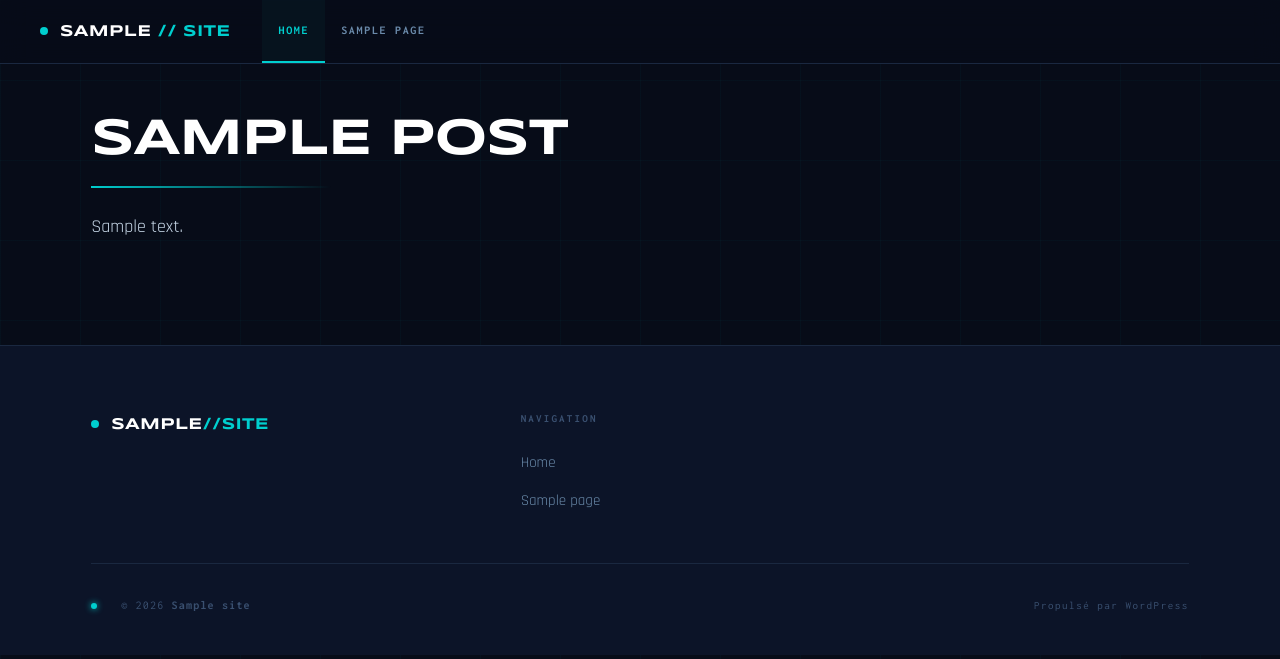
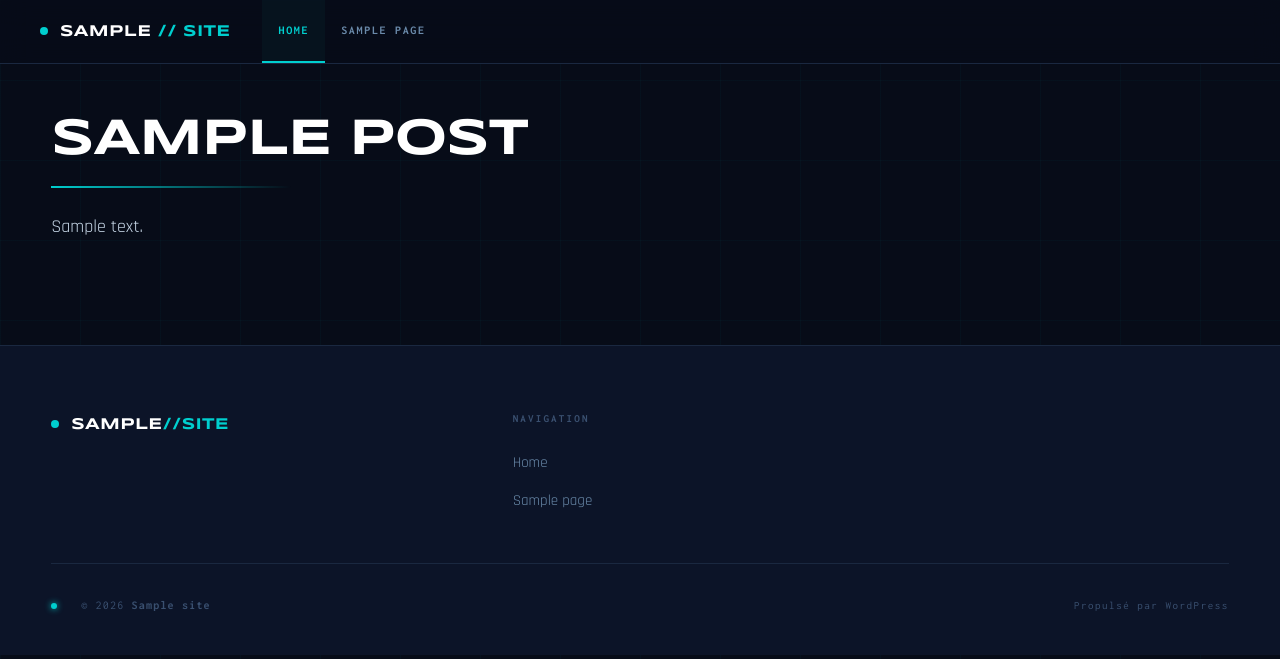
Before and after one commit to JulieCornuPro/Carto-Th-me, a WordPress theme: template carto-theme/page.php in a window 1280 px wide. Shown: the top 659 px of the page. Run offline with PHP 8.4 and a stand-in for WordPress, Linux system fonts and the light colour scheme; the site name, menu and one post (Sample post) are stand-ins, and other content is empty.

Commit message:
Passer tout le site a la largeur de la maquette
1400px : la largeur du systeme de design. Elle avait ete eprouvee d'abord
sur les seules pages de vente, ou le gain etait le plus net — un
catalogue de trois colonnes plus une colonne de filtres n'a pas de quoi
respirer a 1200px. Elle vaut maintenant partout, pour que les pages ne
changent pas de largeur d'un clic a l'autre.

L'espace membre n'est pas concerne : il ne lit pas ce jeton, sa barre
laterale et son contenu portent leurs propres mesures. L'en-tete non plus
n'est pas touchee — son rembourrage pleine largeur est un parti pris du
theme, et non un oubli.

Version 1.2.1 -> 1.3.0.

Co-Authored-By: Claude Opus 5 <noreply@anthropic.com>
Claude-Session: https://claude.ai/code/session_01TtPB5qZmF7qM7i9p7zCrhZ

```diff
--- a/carto-theme/assets/css/carto-theme.css
+++ b/carto-theme/assets/css/carto-theme.css
@@ -71,7 +71,15 @@
   --carto-space-16: 64px;
 
   /* Layout */
-  --carto-max-width: 1200px;
+  /* 1400px : la largeur de la maquette du système de design.
+     Éprouvée d'abord sur les seules pages de vente, où le gain était le
+     plus net — un catalogue de trois colonnes plus une colonne de filtres
+     n'a pas de quoi respirer à 1200px. Généralisée ensuite au reste du
+     site pour que les pages ne changent pas de largeur d'un clic à
+     l'autre.
+     L'espace membre n'est pas concerné : il ne lit pas ce jeton, sa
+     barre latérale et son contenu portent leurs propres mesures. */
+  --carto-max-width: 1400px;
   --carto-gutter:    clamp(20px, 4vw, 80px);
   --carto-ease:      cubic-bezier(0.16,1,0.3,1);
   --carto-radius:    0px; /* Sharp by design */
--- a/carto-theme/style.css
+++ b/carto-theme/style.css
@@ -3,7 +3,7 @@ Theme Name:  CARTO
 Theme URI:   https://github.com/your-org/carto-theme
 Author:      CARTO
 Description: Thème AppSec tactical HUD — dark navy, teal signal, composants animés.
-Version:     1.2.1
+Version:     1.3.0
 Requires at least: 6.0
 Tested up to: 6.5
 Requires PHP: 8.0
```
